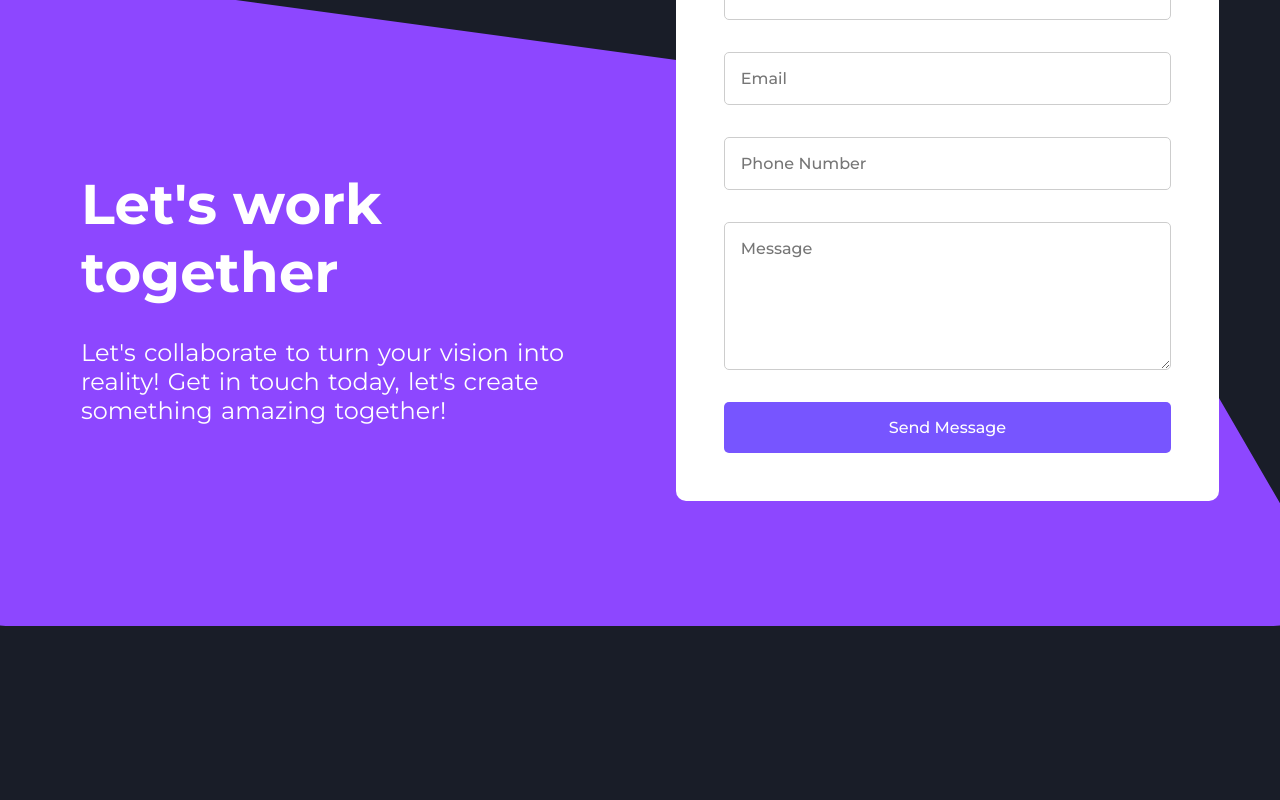
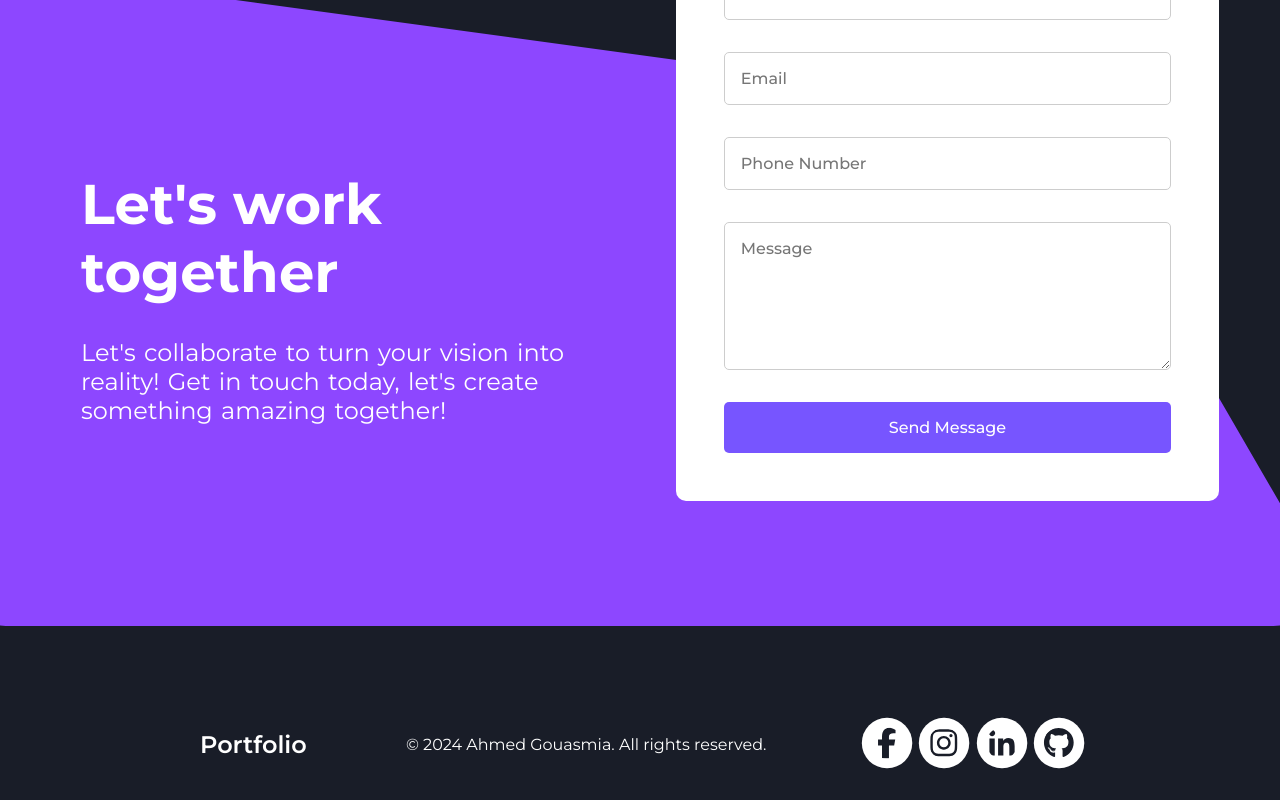
Before and after one commit to AhmedGsa/My-Portfolio, a Next.js app: page / in a window 1280 px wide. Shown: the part 5870-6670 px from the top of the page. Before the commit the page ends 6560 px from the top, so only its background shows below. Built offline with nearby package versions, Linux system fonts and the light colour scheme.

Commit message:
completed footer

```diff
--- a/src/app/layout.tsx
+++ b/src/app/layout.tsx
@@ -1,6 +1,7 @@
 import type { Metadata } from "next";
 import "./globals.css";
 import MainHeader from "@/components/common/MainHeader";
+import Footer from "@/components/footer/Footer";
 
 export const metadata: Metadata = {
   title: "Ahmed Gouasmia",
@@ -19,6 +20,7 @@ export default function RootLayout({
         <main>
           {children}
         </main>
+        <Footer />
       </body>
     </html>
   );
--- /dev/null
+++ b/src/components/footer/Footer.module.css
@@ -0,0 +1,33 @@
+.footer {
+    display: flex;
+    justify-content: space-between;
+    align-items: center;
+    background-color: var(--secondary-color);
+    padding: 2rem 200px;
+}
+
+.footer h2 {
+    font-size: 1.5rem;
+    font-weight: 600;
+}
+
+.social-links {
+    display: flex;
+    align-items: center;
+    gap: 1rem;
+}
+
+.social-icon {
+    scale: 1.2;
+    font-size: 2.6rem;
+    fill: var(--secondary-color);
+    background-color: var(--white-color);
+    padding: 0.5rem;
+    border-radius: 50%;
+}
+
+.social-icon:hover {
+    background-color: var(--primary-color);
+    fill: var(--white-color);
+    transition: 0.4s;
+}
--- /dev/null
+++ b/src/components/footer/Footer.tsx
@@ -0,0 +1,26 @@
+import Link from 'next/link';
+import classes from './Footer.module.css';
+import { FaFacebookF, FaGithub, FaLinkedinIn } from 'react-icons/fa6';
+import { FaInstagram } from 'react-icons/fa';
+import { GrLinkedinOption } from 'react-icons/gr';
+
+export default function Footer() {
+    return <footer className={classes.footer}>
+        <h2>Portfolio</h2>
+        <p>© 2024 Ahmed Gouasmia. All rights reserved.</p>
+        <div className={classes['social-links']}>
+            <Link href='https://www.facebook.com'>
+                <FaFacebookF className={classes['social-icon']} />
+            </Link>
+            <Link href='https://www.instagram.com'>
+                <FaInstagram className={classes['social-icon']} />
+            </Link>
+            <Link href='https://www.linkedin.com'>
+                <GrLinkedinOption  className={classes['social-icon']} />
+            </Link>
+            <Link href='https://www.github.com'>
+                <FaGithub className={classes['social-icon']} />
+            </Link>
+        </div>
+    </footer>
+}
```
